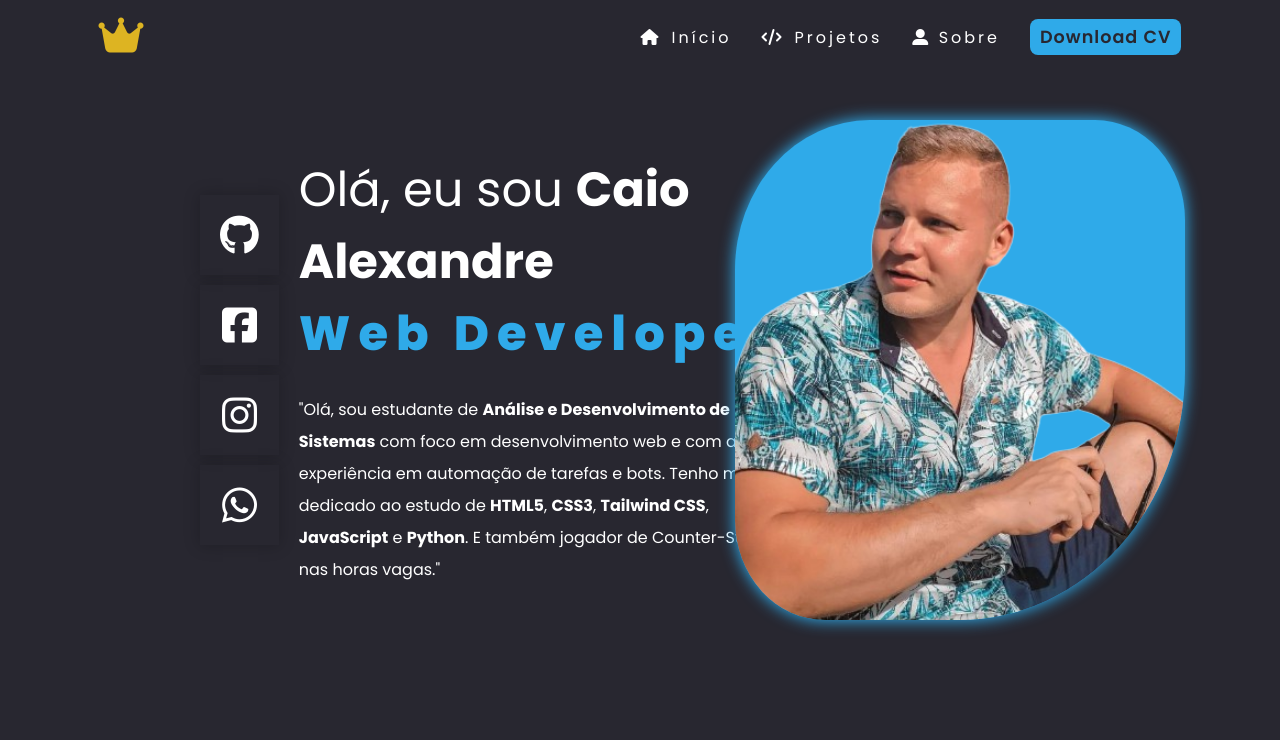
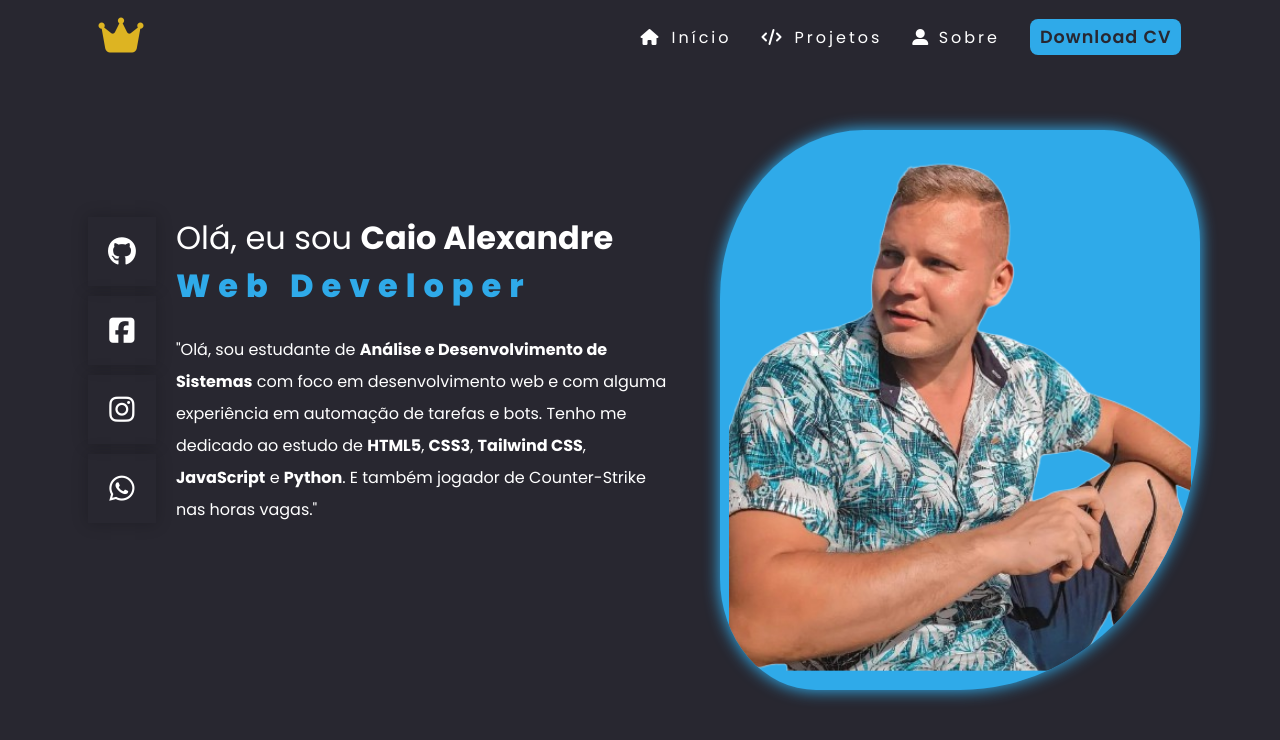
Before and after one commit to CaioAlexandre01/portfolio, a plain HTML site: page Portfolio/index.html in a window 1280 px wide. Drawn offline with Linux system fonts and the light colour scheme.

Commit message:
style.css

```diff
--- a/Portfolio/css/style.css
+++ b/Portfolio/css/style.css
@@ -101,7 +101,7 @@ main {
   display: flex;
   position: relative;
   bottom: 6.5rem;
-  left: 12.5rem;
+  left: 5.5rem;
   align-items: center;
 }
 
@@ -124,7 +124,7 @@ main {
   justify-content: center;
   align-items: center;
   padding: 20px;
-  font-size: 2.5rem;
+  font-size: 1.8rem;
   box-shadow: 0 0 15px 1px rgb(0, 0, 0, 0.2);
   transition: 300ms ease;
 }
@@ -132,7 +132,7 @@ main {
 .description {
   display: flex;
   flex-direction: column;
-  font-size: 3rem;
+  font-size: 2rem;
   padding-left: 20px;
   width: 80%;
 }
@@ -142,9 +142,9 @@ main {
   justify-content: center;
   align-items: center;
   position: relative;
-  bottom: 6.5rem;
-  width: 450px;
-  height: 500px;
+  bottom: 4rem;
+  width: 75%;
+  height: 70%;
   border-radius: 30% 20% 50% 20%;
   overflow: hidden;
   box-shadow: 0 0 15px 1px var(--secundary-color);
@@ -153,5 +153,5 @@ main {
 
 .container-profile img {
   transform: scale(1.1);
-  object-fit: cover;
+  object-fit: contain;
 }
```
